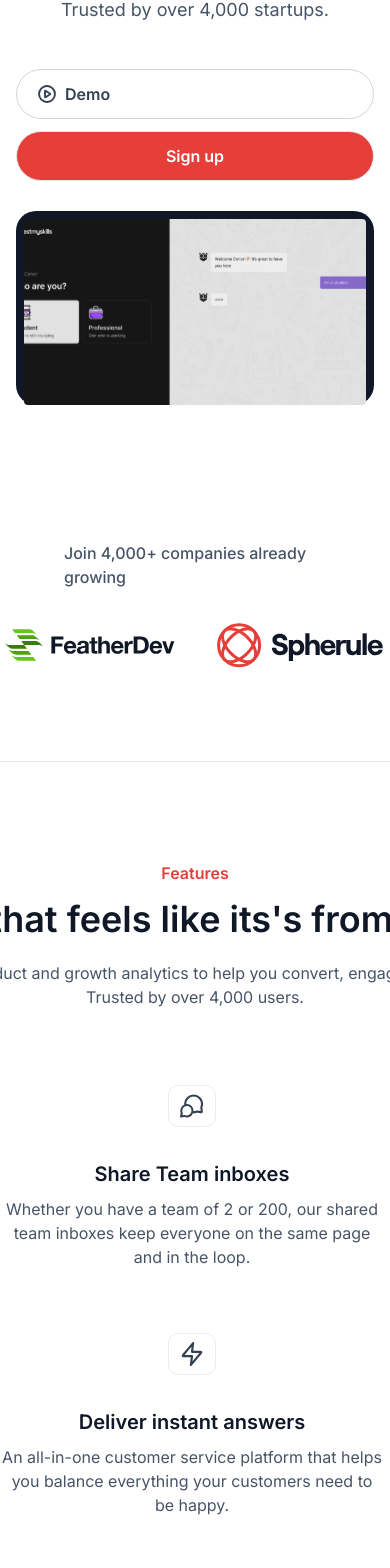
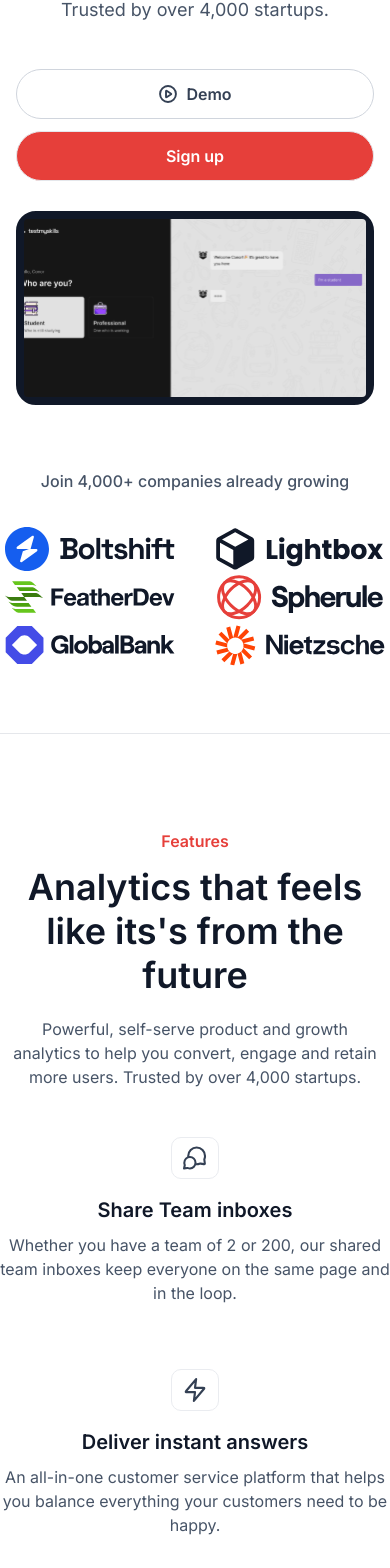
Before and after one commit to thahsree/Zysk-Assignment, a React (Vite) app: page / in a window 390 px wide. Shown: the part 423-1991 px from the top of the page. Built offline with nearby package versions, Linux system fonts and the light colour scheme; a web font is replaced by a local one.

Commit message:
added features responsiveness

```diff
--- a/src/Components/Features.jsx
+++ b/src/Components/Features.jsx
@@ -7,11 +7,11 @@ import message from "../assets/messagIcon.svg";
 import smile from "../assets/smile.svg";
 const Features = () => {
   return (
-    <div className="w- flex py-[96px] gap-[64px] h-[836px] items-center flex-col overflow-hidden">
-      <div className="px-[32px] flex gap-[32px] h-[160px] justify-center">
-        <div className="flex gap-[48px] h-[160px] w-[1216px]  justify-center">
-          <div className="w-[768px] h-[160px] flex gap-[20px] flex-col items-center">
-            <div className="flex gap-[12px] w-[768px] h-[80px] flex-col">
+    <div className="w- flex py-[96px] gap-[64px]  items-center flex-col overflow-hidden max-md:py-[64px] max-md:gap-[48px]">
+      <div className="px-[32px] flex gap-[32px] justify-center">
+        <div className="flex gap-[48px] w-[1216px]  justify-center">
+          <div className="w-[768px] flex gap-[20px] flex-col items-center">
+            <div className="flex gap-[12px] w-[768px] flex-col max-md:w-[100vw] max-md:h-max">
               <p className="text-center font-semibold text-[16px] text-[#E63f3A]">
                 Features
               </p>
@@ -19,16 +19,16 @@ const Features = () => {
                 Analytics that feels like its's from the future
               </h3>
             </div>
-            <p className="text-center w-[768px] text-[#475467]">
+            <p className="text-center w-[768px] text-[#475467] max-md:w-[100vw] max-md:px-[12px]">
               Powerful, self-serve product and growth analytics to help you
               convert, engage and retain more users. Trusted by over 4,000
-              users.
+              startups.
             </p>
           </div>
         </div>
       </div>
       <div className="flex flex-wrap gap-[64px]">
-        <div className="flex gap-[32px] flex-col items-center">
+        <div className="flex gap-[32px] flex-col items-center max-md:gap-[16px] ">
           <div className="w-[48px] h[48px] border rounded-[10px] py-2 border-[#EAECF0] flex items-center justify-center">
             <img
               src={message}
@@ -40,14 +40,14 @@ const Features = () => {
             <h3 className="w-[384px] h-[30px] text-center font-semibold text-[20px] leading-[30px] text-[#101828]">
               Share Team inboxes
             </h3>
-            <p className="text-[#475467] font-normal text-[16px] leading-[24px] text-center w-[384px]">
+            <p className="text-[#475467] font-normal text-[16px] leading-[24px] text-center w-[384px] max-md:w-[100vw]">
               Whether you have a team of 2 or 200, our shared team inboxes keep
               everyone on the same page and in the loop.
             </p>
           </div>
         </div>
 
-        <div className="flex gap-[32px] flex-col items-center">
+        <div className="flex gap-[32px] flex-col items-center max-md:gap-[16px] ">
           <div className="w-[48px] h[48px] border rounded-[10px] py-2 border-[#EAECF0] flex items-center justify-center">
             <img
               src={lightning}
@@ -59,14 +59,14 @@ const Features = () => {
             <h3 className="w-[384px] h-[30px] text-center font-semibold text-[20px] leading-[30px] text-[#101828]">
               Deliver instant answers
             </h3>
-            <p className="text-[#475467] font-normal text-[16px] leading-[24px] text-center w-[384px]">
+            <p className="text-[#475467] font-normal text-[16px] leading-[24px] text-center w-[384px] max-md:w-[100vw]">
               An all-in-one customer service platform that helps you balance
               everything your customers need to be happy.
             </p>
           </div>
         </div>
 
-        <div className="flex gap-[32px] flex-col items-center">
+        <div className="flex gap-[32px] flex-col items-center max-md:gap-[16px] ">
           <div className="w-[48px] h[48px] border rounded-[10px] py-2 border-[#EAECF0] flex items-center justify-center">
             <img
               src={chatBreak}
@@ -78,7 +78,7 @@ const Features = () => {
             <h3 className="w-[384px] h-[30px] text-center font-semibold text-[20px] leading-[30px] text-[#101828]">
               Manage your team with reports
             </h3>
-            <p className="text-[#475467] font-normal text-[16px] leading-[24px] text-center w-[384px]">
+            <p className="text-[#475467] font-normal text-[16px] leading-[24px] text-center w-[384px] max-md:w-[100vw]">
               Measure what matters with Untitled's easy-to-use reports. You can
               filter, export and drilldown on the data in a couple clicks.
             </p>
@@ -86,8 +86,8 @@ const Features = () => {
         </div>
       </div>
 
-      <div className="flex flex-wrap gap-[64px]">
-        <div className="flex gap-[32px] flex-col items-center">
+      <div className="flex flex-wrap gap-[64px] max-md:w-[100vw] max-md:flex-col">
+        <div className="flex gap-[32px] flex-col items-center max-md:gap-[16px] ">
           <div className="w-[48px] h[48px] border rounded-[10px] py-2 border-[#EAECF0] flex items-center justify-center">
             <img src={smile} alt="message-icon" className="w-[24px] h-[24px]" />
           </div>
@@ -95,7 +95,7 @@ const Features = () => {
             <h3 className="w-[384px] h-[30px] text-center font-semibold text-[20px] leading-[30px] text-[#101828]">
               Connect with customers
             </h3>
-            <p className="text-[#475467] font-normal text-[16px] leading-[24px] text-center w-[384px]">
+            <p className="text-[#475467] font-normal text-[16px] leading-[24px] text-center w-[384px] max-md:w-[100vw]">
               Solve a problem or close a sale in real-time with chat. If no one
               is available, customers are seamlessly routed to email without
               confusion.
@@ -103,7 +103,7 @@ const Features = () => {
           </div>
         </div>
 
-        <div className="flex gap-[32px] flex-col items-center">
+        <div className="flex gap-[32px] flex-col items-center max-md:gap-[16px]">
           <div className="w-[48px] h[48px] border rounded-[10px] py-2 border-[#EAECF0] flex items-center justify-center">
             <img
               src={command}
@@ -115,14 +115,14 @@ const Features = () => {
             <h3 className="w-[384px] h-[30px] text-center font-semibold text-[20px] leading-[30px] text-[#101828]">
               Connect the tools you already use
             </h3>
-            <p className="text-[#475467] font-normal text-[16px] leading-[24px] text-center w-[384px]">
+            <p className="text-[#475467] font-normal text-[16px] leading-[24px] text-center w-[384px] max-md:w-[100vw]">
               Explore 100+ integrations that make your day-to-day workflow more
               efficient and familiar.Plus, our extensive developer tools.
             </p>
           </div>
         </div>
 
-        <div className="flex gap-[32px] flex-col items-center">
+        <div className="flex gap-[32px] flex-col items-center max-md:gap-[16px] ">
           <div className="w-[48px] h[48px] border rounded-[10px] py-2 border-[#EAECF0] flex items-center justify-center">
             <img src={heart} alt="message-icon" className="w-[24px] h-[24px]" />
           </div>
@@ -130,7 +130,7 @@ const Features = () => {
             <h3 className="w-[384px] h-[30px] text-center font-semibold text-[20px] leading-[30px] text-[#101828]">
               Our people make the difference
             </h3>
-            <p className="text-[#475467] font-normal text-[16px] leading-[24px] text-center w-[384px]">
+            <p className="text-[#475467] font-normal text-[16px] leading-[24px] text-center w-[384px] max-md:w-[100vw]">
               We're an extension of your customer service team, and all of our
               resources are free. Chat to our friendly team 24/7 when you need
               help.
--- a/src/Components/HeroSection.jsx
+++ b/src/Components/HeroSection.jsx
@@ -39,7 +39,7 @@ const HeroSection = () => {
           </div>
 
           <div className="w-full flex gap-[12px] justify-center max-md:flex-col max-md:h-[108px]">
-            <button className="border py-[12px] px-[20px] border-[#D0D5DD] rounded-full font-semibold text-[16px] text-[#344054] flex gap-[8px] items-center">
+            <button className="border py-[12px] px-[20px] border-[#D0D5DD] rounded-full font-semibold text-[16px] text-[#344054] flex gap-[8px] items-center justify-center">
               <img src={play} alt="play" className="w-[20px] h-[20px]" />
               Demo
             </button>
@@ -50,8 +50,8 @@ const HeroSection = () => {
         </div>
       </div>
 
-      <div className="px-[32px] flex gap-[32px] w-full justify-center max-md:px-[16px]">
-        <div className="h-[560px] border-l-[8px] border-t-[8px] border-r-[8px] border-[#101828] rounded-[20px] w-full max-w-[100%] max-md:h-[194px]">
+      <div className="w-[1280px] px-[32px] flex gap-[32px] max-md:w-full justify-center max-md:px-[16px]">
+        <div className="h-[560px] border-l-[8px] border-t-[8px] border-r-[8px] max-md:border-b-[8px] border-[#101828] rounded-[20px] w-full max-w-[100%] max-md:h-[194px]">
           <img
             src={screen}
             alt="screen mockup"
--- a/src/Components/Social.jsx
+++ b/src/Components/Social.jsx
@@ -9,12 +9,12 @@ import logo6 from "../assets/logo6.svg";
 const Social = () => {
   const logos = [logo1, logo2, logo3, logo4, logo5, logo6];
   return (
-    <div className="absolute -top-[20px] flex flex-col px-[32px] py-[92px] z-10 bg-[#FFFFFF] w-full border-b">
-      <div className="px-[32px] flex gap-[32px] flex-col w-full items-center justify-center">
-        <p className="font-medium text-[16px] align-center text-[#475467]">
+    <div className="absolute -top-[20px] flex flex-col px-[32px] py-[92px] z-10 bg-[#FFFFFF] w-full border-b max-md:py-0 max-md:pb-[64px] max-md:top-0">
+      <div className="px-[32px] flex gap-[32px] flex-col w-full items-center justify-center max-md:px-[16px] text-center">
+        <p className="font-medium text-[16px] align-center text-[#475467] text-nowrap">
           Join 4,000+ companies already growing
         </p>
-        <div className="flex w-[1216px] justify-between items-center ">
+        <div className="flex w-[1216px] justify-between items-center flex-wrap max-md:w-[100vw] max-md:px-[5px] max-md:items-center">
           {logos.map((item) => (
             <img
               src={item}
```
